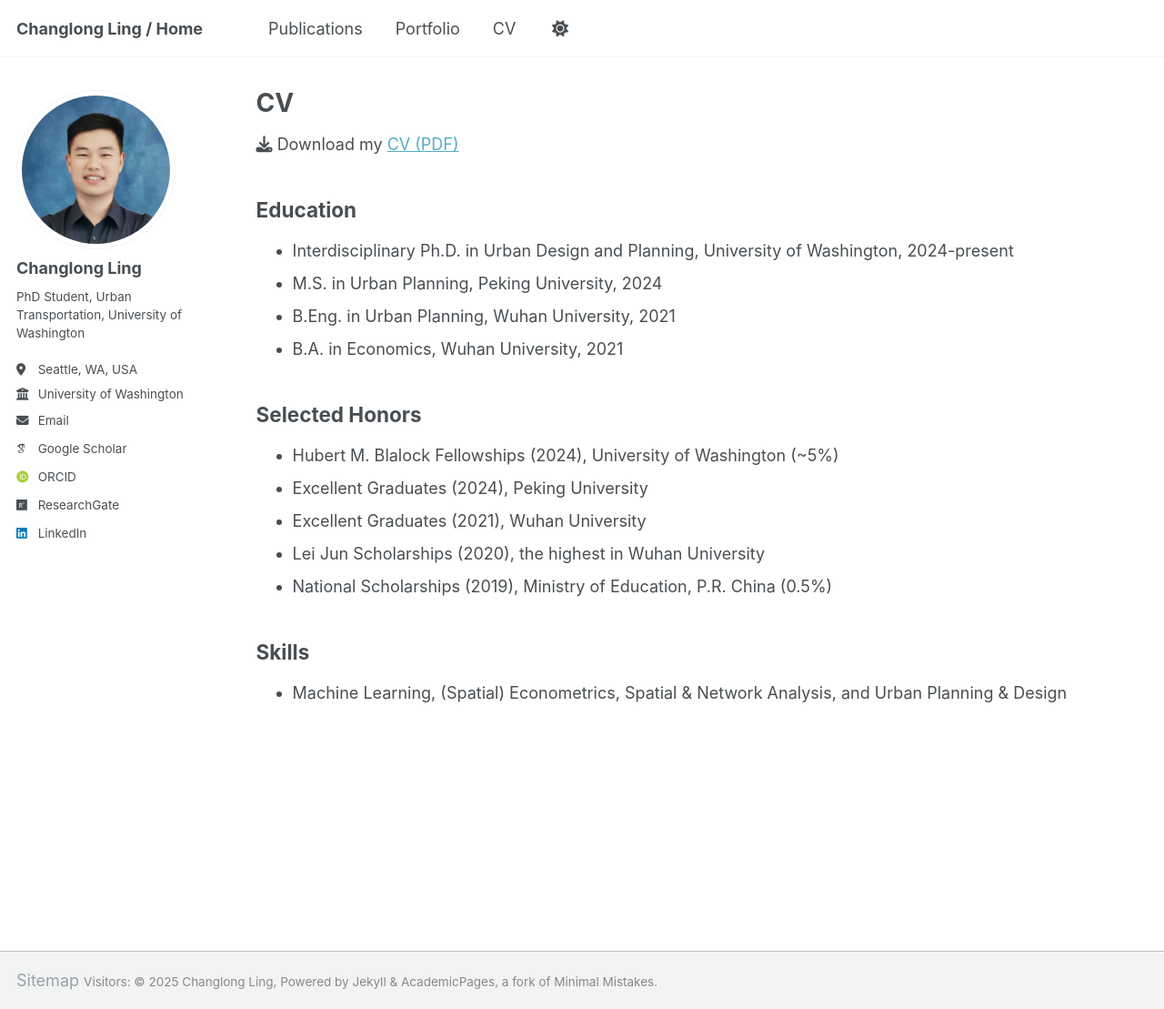
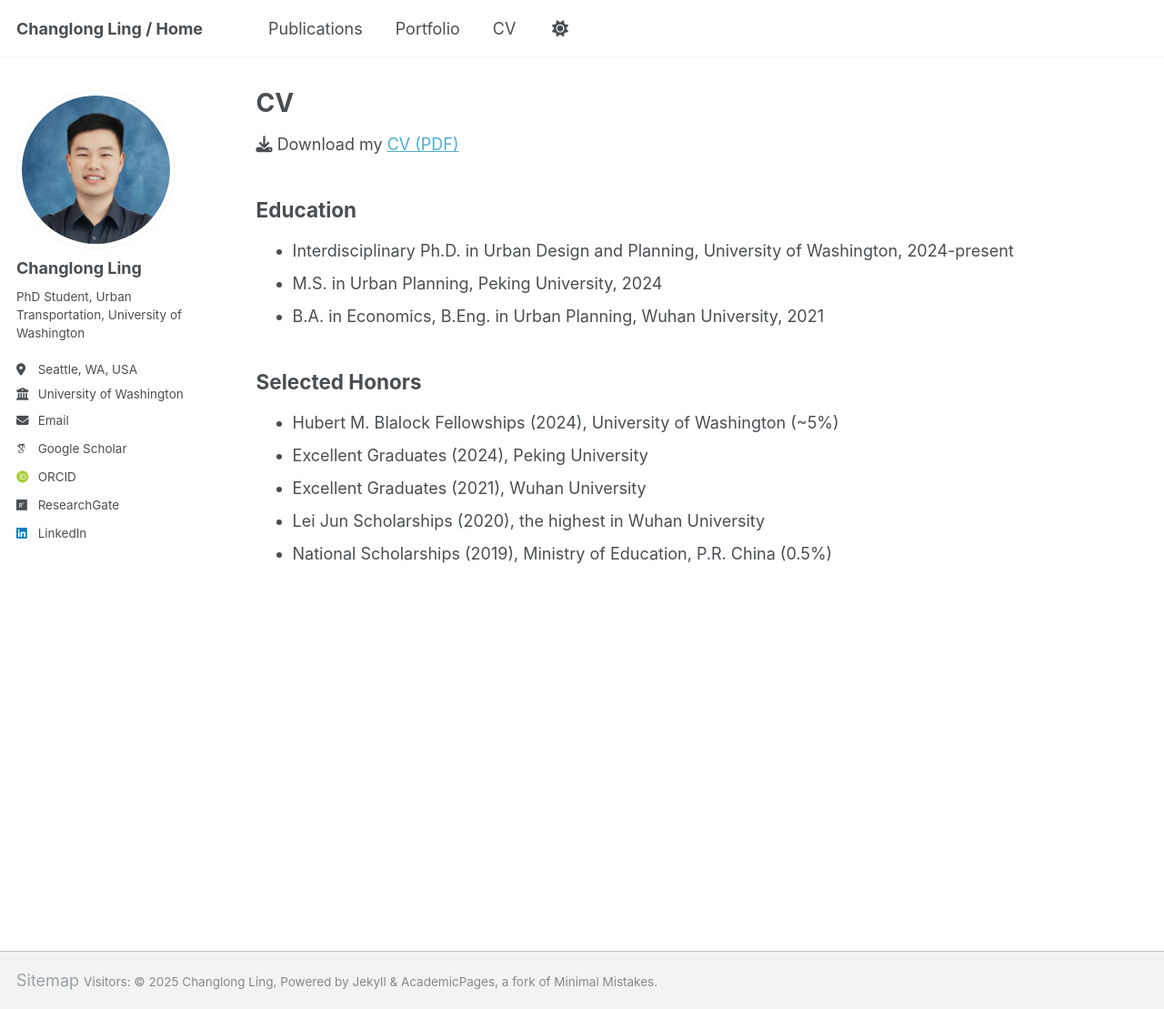
Before and after one commit to ChanglongLing/changlongling.github.io, a Jekyll site: the page built from _pages/cv.md, in a window 1280 px wide and 1109 px high. Shown: the whole window at 91% size. Built offline with Jekyll 4.4.1, drawn with Linux system fonts in a browser that asks for light colours; some web fonts are replaced; comment, search, counter and statistics services are not loaded.

Commit message:
Update cv.md

```diff
--- a/_pages/cv.md
+++ b/_pages/cv.md
@@ -15,8 +15,7 @@ Education
 -----
 * Interdisciplinary Ph.D. in Urban Design and Planning, University of Washington, 2024-present
 * M.S. in Urban Planning, Peking University, 2024
-* B.Eng. in Urban Planning, Wuhan University, 2021
-* B.A. in Economics, Wuhan University, 2021
+* B.A. in Economics, B.Eng. in Urban Planning, Wuhan University, 2021
 
 Selected Honors
 -----
@@ -25,7 +24,3 @@ Selected Honors
 * Excellent Graduates (2021), Wuhan University
 * Lei Jun Scholarships (2020), the highest in Wuhan University
 * National Scholarships (2019), Ministry of Education, P.R. China (0.5%)
-
-Skills
------
-* Machine Learning, (Spatial) Econometrics, Spatial & Network Analysis, and Urban Planning & Design
```
